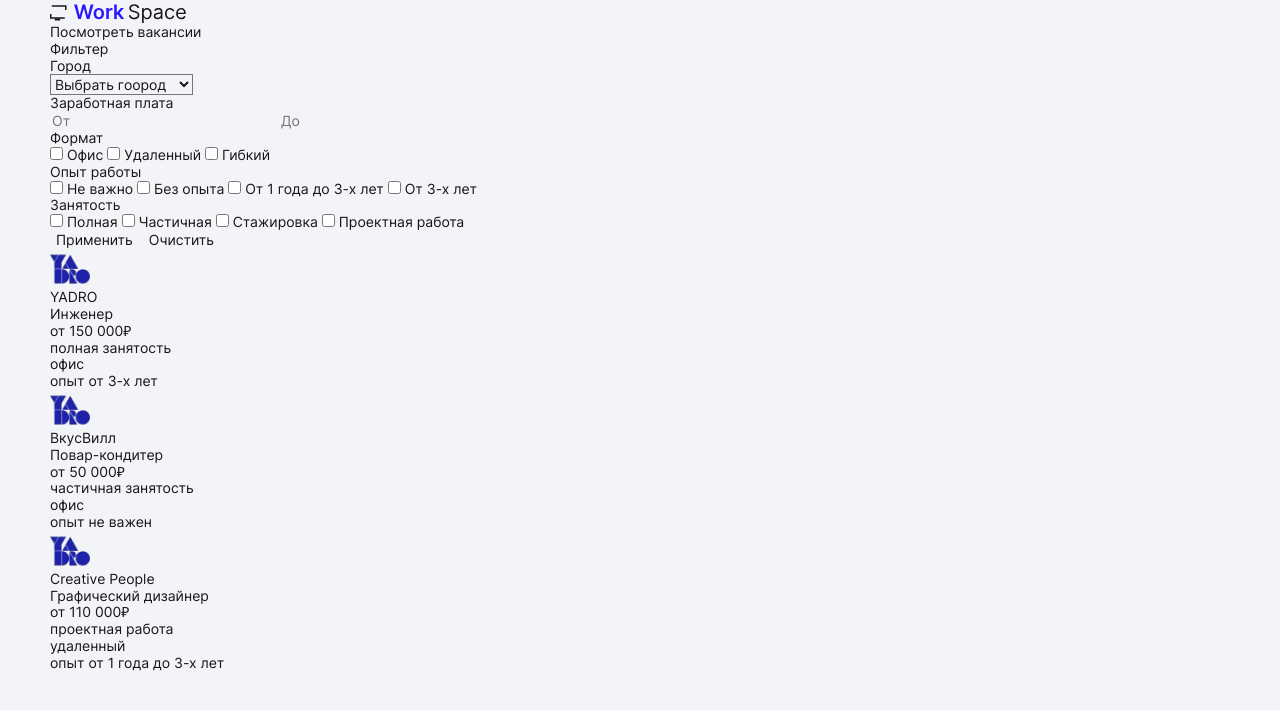
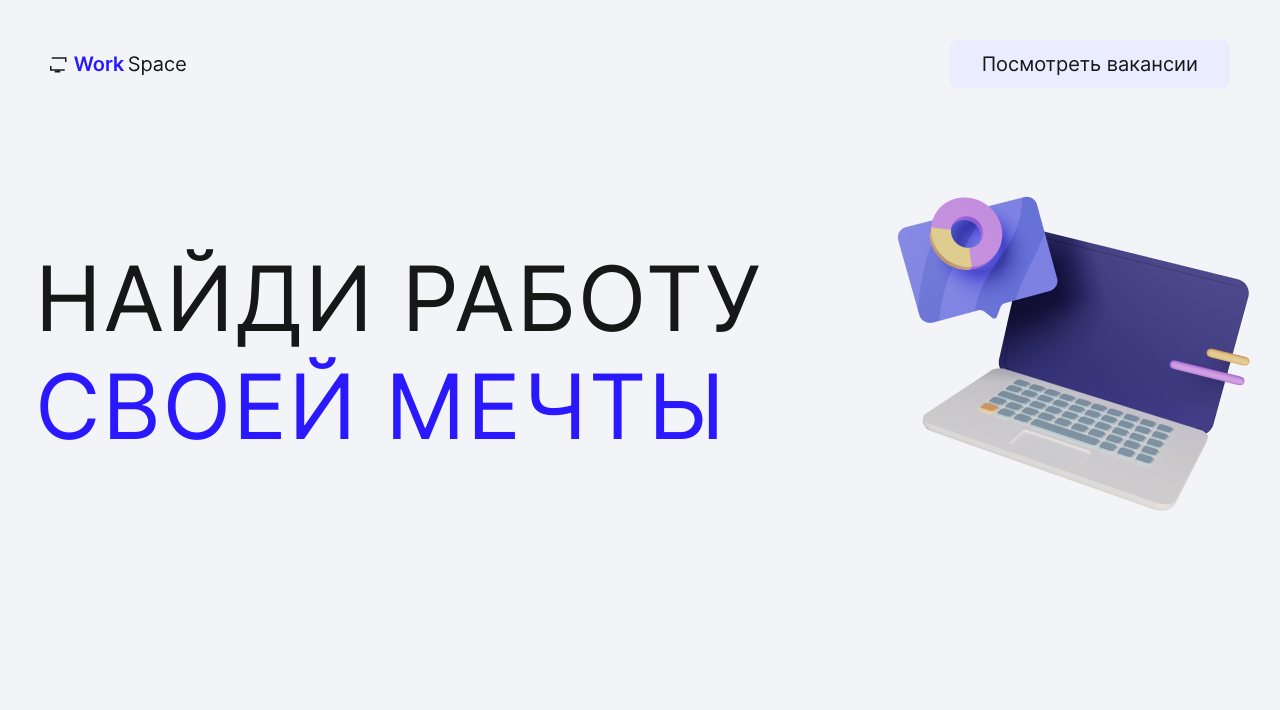
Before and after one commit to WhyDoJo/WorkSpace, a website built with Vite: page src/html/pages/index.html in a window 1280 px wide. Both pictures are taken after a click on the link "Посмотреть вакансии". Built offline with nearby package versions, Linux system fonts and the light colour scheme; files whose address does not match are found by name.

Commit message:
накидал стили для btn,header,hero

```diff
--- a/src/css/_reset.css
+++ b/src/css/_reset.css
@@ -115,6 +115,9 @@ fieldset {
   margin: 0;
   border: 0;
 }
+select {
+  border: none;
+}
 
 picture {
   display: block;
--- a/src/css/_vars.css
+++ b/src/css/_vars.css
@@ -4,6 +4,7 @@
   --color-bg-page: #f3f4f8;
   --color-bg-surface: #ffffff;
   --color-bg-soft: #eaecff;
+  --color-bg-disabled: #eeeef4;
 
   /* Text */
   --color-text-primary: #171717;
--- a/src/css/blocks/_header.css
+++ b/src/css/blocks/_header.css
@@ -0,0 +1,10 @@
+.header {
+  padding-top: 40px;
+  padding-bottom: 40px;
+
+  &__container {
+    display: flex;
+    align-items: center;
+    justify-content: space-between;
+  }
+}
--- /dev/null
+++ b/src/css/blocks/_hero.css
@@ -0,0 +1,36 @@
+.hero {
+  padding-top: 60px;
+  padding-bottom: 50px;
+
+  &__container {
+    position: relative;
+    padding: 57px 0;
+
+    &::after {
+      content: "";
+      position: absolute;
+      right: -39px;
+      top: 0;
+      width: 421px;
+      height: 330px;
+      background: url("/src/assets/img/hero.png");
+      background-repeat: no-repeat;
+      background-position: center;
+      background-size: contain;
+    }
+  }
+
+  &__title {
+    max-width: 780px;
+    font-size: 90px;
+    letter-spacing: 1.8px;
+    text-transform: uppercase;
+
+    &-accent {
+      color: #2a18ff;
+      font-size: 90px;
+      letter-spacing: 1.8px;
+      text-transform: uppercase;
+    }
+  }
+}
--- a/src/css/components/_btn.css
+++ b/src/css/components/_btn.css
@@ -2,4 +2,63 @@
   display: inline-flex;
   align-items: center;
   justify-content: center;
+  color: var(--color-text-primary);
+  transition:
+    background-color 0.2s ease,
+    color 0.2s ease,
+    opacity 0.2s ease;
+
+  &:focus {
+    outline: none;
+  }
+  &:focus-visible {
+    outline: 2px dashed var(--color-accent);
+    outline-offset: 3px;
+  }
+
+  @media (any-hover: hover) {
+    &:hover {
+      color: var(--color-bg-surface);
+      background-color: var(--color-accent);
+    }
+  }
+
+  &:active {
+    color: var(--color-text-primary);
+    box-shadow: inset 0 0 0 2px #4f58be;
+    background-color: var(--color-accent-soft);
+  }
+
+  &:disabled {
+    background-color: var(--color-bg-disabled);
+    cursor: not-allowed;
+    opacity: 0.7;
+  }
+
+  &[aria-disabled="true"],
+  &.is-disabled {
+    color: var(--color-text-primary);
+    background-color: var(--color-bg-disabled);
+    pointer-events: none;
+    cursor: default;
+    opacity: 0.7;
+    box-shadow: none;
+  }
+
+  &--primary {
+    color: var(--color-text-primary);
+    background-color: var(--color-bg-soft);
+  }
+
+  &--lg {
+    font-size: 20px;
+    padding: 12px 32px;
+    border-radius: 8px;
+  }
+
+  &--sm {
+    font-size: 14px;
+    padding: 7px 24px;
+    border-radius: 4px;
+  }
 }
--- a/src/css/main.css
+++ b/src/css/main.css
@@ -6,7 +6,7 @@
 
 /* Подключение компонентов */
 @import "./components/_btn.css";
-@import "./components/_nav.css";
 
 /* Подключение блоков */
 @import "./blocks/_header.css";
+@import "./blocks/_hero.css";
--- a/src/html/pages/index.html
+++ b/src/html/pages/index.html
@@ -11,10 +11,9 @@
     {{> header}}
 
     <!-- MAIN -->
-
     <main class="main">
       <!-- HERO -->
-      {{> vacancies}}
+      {{> hero}}
     </main>
 
     <!-- FOOTER -->
--- a/src/html/partials/header.html
+++ b/src/html/partials/header.html
@@ -2,6 +2,6 @@
   <div class="container header__container">
     <img class="header__logo" src="/src/assets/img/logo.svg" alt="logo" />
 
-    <a class="header__link" href="#vacancies" id="vacancies">Посмотреть вакансии</a>
+    <a class="header__link btn btn--primary btn--lg" href="#vacancies" id="vacancies">Посмотреть вакансии</a>
   </div>
 </header>
```
Also changed, not shown: src/assets/img/hero.png (added), src/css/components/_nav.css (deleted).
